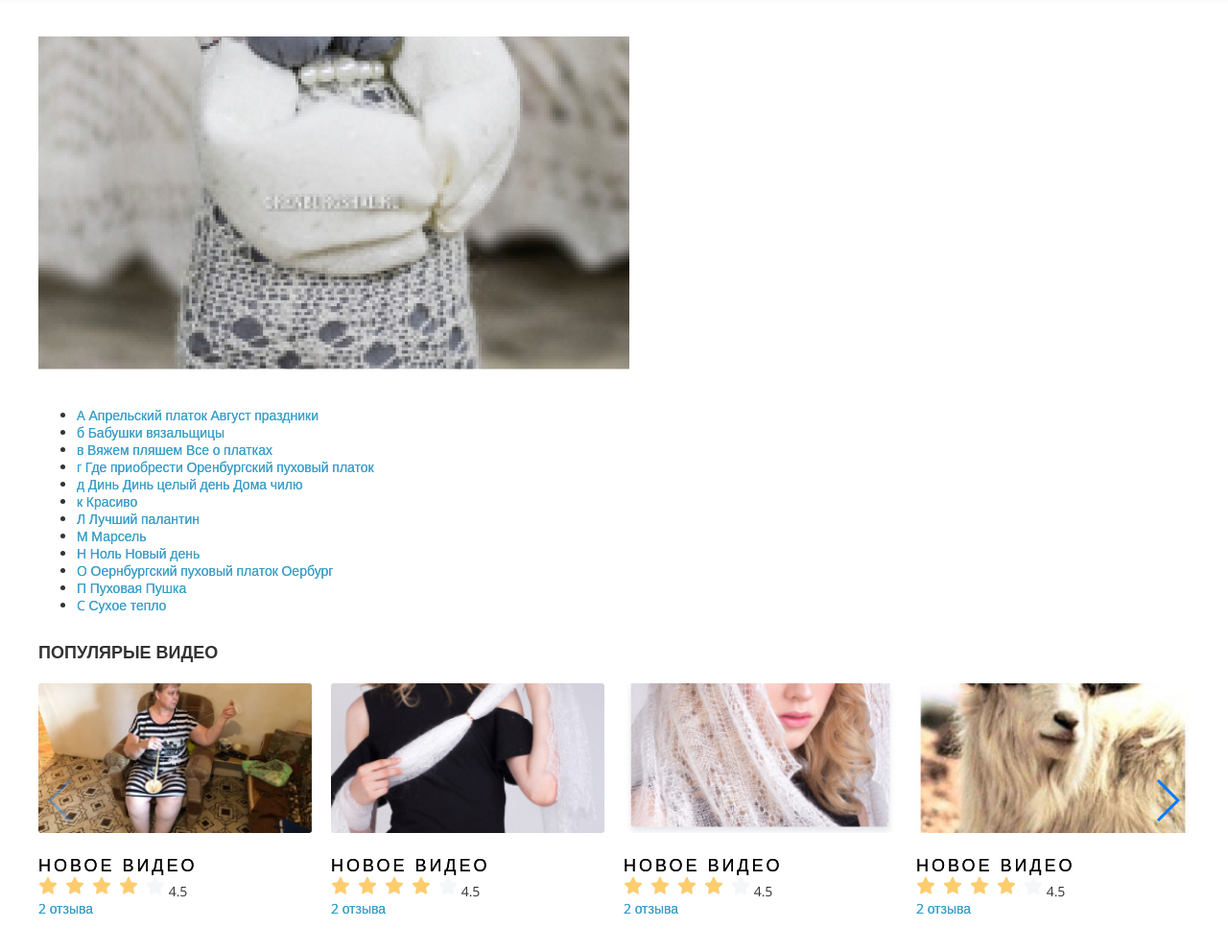
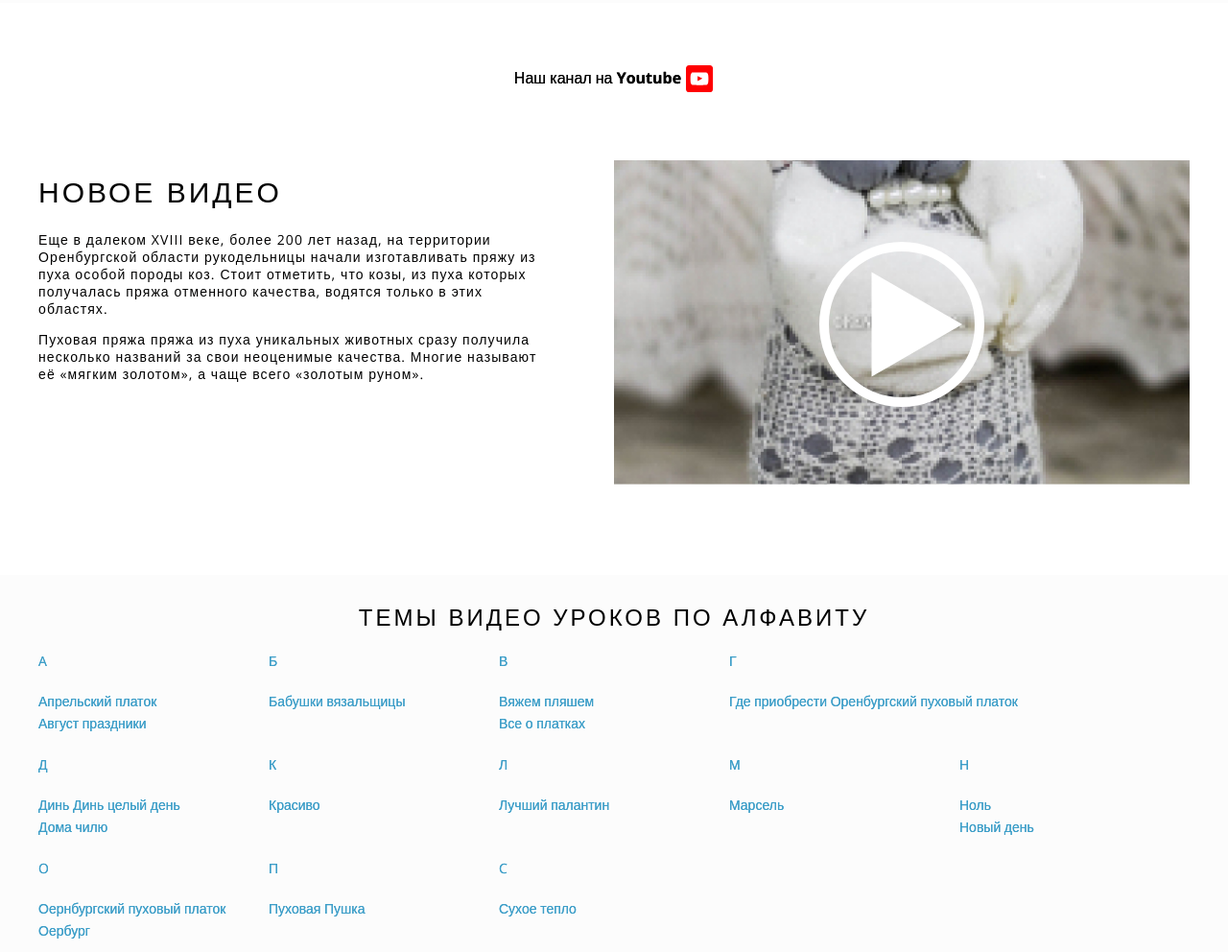
Before and after one commit to Verta-master/shali, a plain HTML site: page video.html in a window 1280 px wide. Shown: the part 1500-2492 px from the top of the page at 96% size. Drawn offline with nearby package versions, Linux system fonts and the light colour scheme; a web font is replaced by a local one.

Commit message:
Update 2020-05-01T07:07:51.582Z

```diff
--- a/css/style.css
+++ b/css/style.css
@@ -1136,6 +1136,180 @@ h6,
   font-size: 14px;
   line-height: 25px;
 }
+.new-video {
+  padding-top: 65px;
+  padding-bottom: 90px;
+}
+.new-video__youtube {
+  display: block;
+  margin-bottom: 70px;
+  text-align: center;
+  font-size: 16px;
+  line-height: 22px;
+  color: #000;
+}
+.new-video__youtube b {
+  display: inline-block;
+  vertical-align: middle;
+  position: relative;
+}
+.new-video__youtube b::after {
+  content: "";
+  display: inline-block;
+  vertical-align: middle;
+  margin-left: 5px;
+  width: 29px;
+  height: 29px;
+  background-image: url(../../img/icons/youtube.svg);
+  background-repeat: no-repeat;
+  background-size: contain;
+}
+.new-video__youtube:hover,
+.new-video__youtube:active {
+  color: red;
+  text-decoration: none;
+}
+.new-video__wrap {
+  display: -webkit-box;
+  display: -ms-flexbox;
+  display: flex;
+  -webkit-box-pack: justify;
+      -ms-flex-pack: justify;
+          justify-content: space-between;
+}
+.new-video__info {
+  width: 50%;
+  padding-right: 75px;
+  color: #010000;
+  letter-spacing: 1.1px;
+  -webkit-box-sizing: border-box;
+          box-sizing: border-box;
+}
+.new-video__img {
+  width: 50%;
+}
+.new-video__title {
+  margin-top: 0;
+  font-weight: normal;
+  font-size: 30px;
+  letter-spacing: 3px;
+  text-transform: uppercase;
+  color: #000000;
+}
+.new-video__link {
+  display: block;
+  position: relative;
+}
+.new-video__link::after {
+  content: "";
+  position: absolute;
+  top: 50%;
+  left: 50%;
+  z-index: 10;
+  -webkit-transform: translate(-50%, -50%);
+          transform: translate(-50%, -50%);
+  width: 172px;
+  height: 172px;
+  background-image: url(../img/icons/play.svg);
+  background-repeat: no-repeat;
+  background-size: contain;
+}
+.topics {
+  padding-top: 15px;
+  padding-bottom: 15px;
+  background: #FCFCFC;
+}
+.topics__title {
+  font-size: 24px;
+  font-weight: 400;
+  letter-spacing: 3px;
+  text-transform: uppercase;
+  color: #000000;
+  text-align: center;
+}
+.topics__list {
+  margin: 0;
+  padding: 0;
+  list-style: none;
+  display: -webkit-box;
+  display: -ms-flexbox;
+  display: flex;
+  -ms-flex-wrap: wrap;
+      flex-wrap: wrap;
+}
+.topics__item {
+  min-width: 20%;
+  margin-bottom: 20px;
+  padding-right: 20px;
+  -webkit-box-sizing: border-box;
+          box-sizing: border-box;
+}
+.topics__item a {
+  display: block;
+  margin-bottom: 5px;
+  color: #3D9EC8;
+}
+.topics__item a:first-child {
+  margin-bottom: 24px;
+  text-transform: uppercase;
+}
+.recent {
+  padding-top: 50px;
+  padding-bottom: 60px;
+}
+.recent__title {
+  font-weight: normal;
+  font-size: 30px;
+  letter-spacing: 3px;
+  text-transform: uppercase;
+  color: #000000;
+}
+.recent__slider {
+  margin-top: 50px;
+}
+.recent__slide {
+  position: relative;
+  -webkit-box-sizing: border-box;
+          box-sizing: border-box;
+}
+.recent__rating {
+  margin-top: 15px;
+  margin-bottom: 5px;
+}
+.recent__review {
+  font-size: 12px;
+  -webkit-text-decoration-line: underline;
+          text-decoration-line: underline;
+  color: #7E7D7D;
+}
+.recent__review:hover {
+  color: #66b7da;
+}
+.recent__wrap {
+  position: relative;
+}
+.recent__prev,
+.recent__next {
+  width: 30px;
+  height: 50px;
+  color: #7E7D7D;
+  line-height: 1;
+  font-size: 50px;
+  text-align: center;
+  font-weight: 400;
+  background-image: none;
+  outline: none;
+}
+.recent__prev:hover,
+.recent__next:hover {
+  color: #66b7da;
+}
+.recent__prev {
+  left: -30px;
+}
+.recent__next {
+  right: -30px;
+}
 @media (max-width: 766px) {
   .icons,
   .manager__list {
--- a/video.html
+++ b/video.html
@@ -138,12 +138,12 @@
 
     <section class="new-video">
       <div class="wrapper">
-        <a href="#" class="new-video__youtube"><b></b></a>
+        <a href="#" class="new-video__youtube">Наш канал на <b>Youtube</b></a>
         <div class="new-video__wrap">
           <div class="new-video__info">
-            <h2 class="new-video__title"></h2>
-            <p></p>
-            <p></p>
+            <h2 class="new-video__title">новое видео</h2>
+            <p>Еще в далеком XVIII веке, более 200 лет назад, на территории Оренбургской области рукодельницы начали изготавливать пряжу из пуха особой породы коз. Стоит отметить, что козы, из пуха которых получалась пряжа отменного качества, водятся только в этих областях.</p>
+            <p>Пуховая пряжа пряжа из пуха уникальных животных сразу получила несколько названий за свои неоценимые качества. Многие называют её «мягким золотом», а чаще всего «золотым руном».</p>
           </div>
           <div class="new-video__img">
             <a data-fancybox="" href="https://www.youtube.com/watch?v=_sI_Ps7JSEk" class="new-video__link">
@@ -156,7 +156,7 @@
 
     <section class="topics">
       <div class="wrapper">
-        <h2 class="topics__title"></h2>
+        <h2 class="topics__title">Темы видео уроков по алфавиту</h2>
         <ul class="topics__list">
           <li class="topics__item">
             <a href="#">A</a>
@@ -218,6 +218,7 @@
     <section class="recent">
       <div class="wrapper">
         <h2 class="recent__title">популярые видео</h2>
+        <div class="recent__wrap">
           <div class="swiper-container recent__slider">
             <div class="swiper-wrapper">
               <div class="swiper-slide recent__slide">
@@ -286,8 +287,9 @@
                 <a href="#" class="recent__review">2 отзыва</a>
               </div>
             </div>
-          <div class="swiper-button-prev recent__prev"></div>
-          <div class="swiper-button-next recent__next"></div>
+          </div>
+          <div class="swiper-button-prev recent__prev">&lsaquo;</div>
+          <div class="swiper-button-next recent__next">&rsaquo;</div>
         </div>
       </div>
     </section>
```
Also changed, not shown: css/style.min.css. Lines whose indentation alone changed are shown as unchanged.
